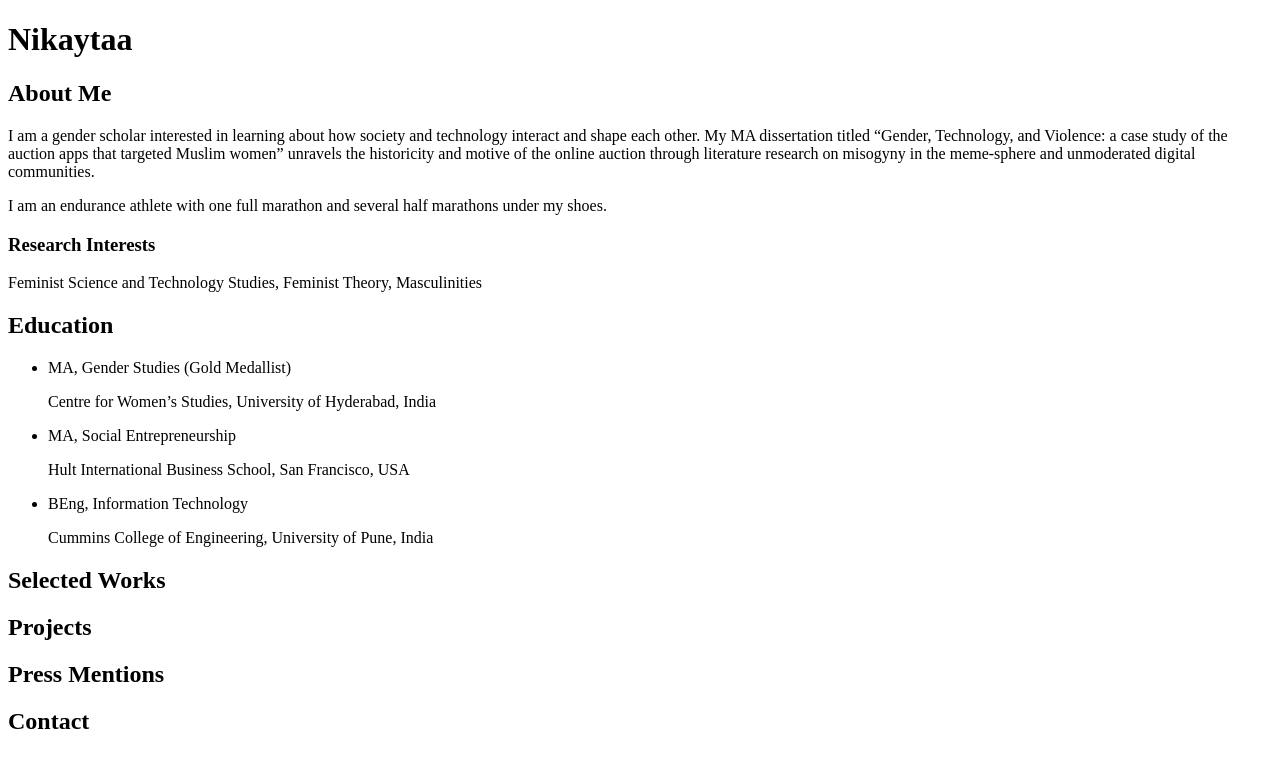
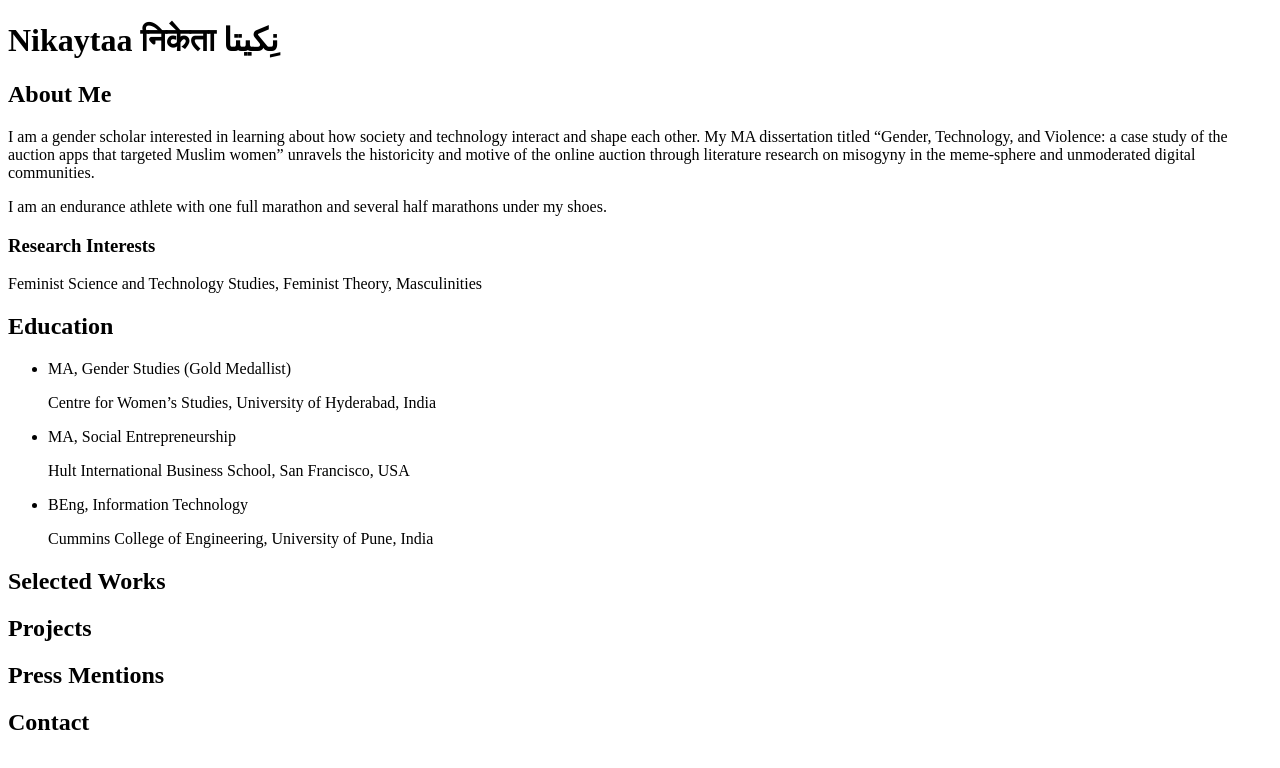
Before and after one commit to nikaytaa/nikaytaa.github.io, a plain HTML site: page index.html in a window 1280 px wide. Drawn offline with Linux system fonts and the light colour scheme.

Commit message:
Update index.html

```diff
--- a/index.html
+++ b/index.html
@@ -1,7 +1,7 @@
 <!DOCTYPE html>
 <html>
 <body>
-  <h1>Nikaytaa</h1>
+  <h1><span>Nikaytaa</span> <span>निकेता</span> <span dir="rtl">نِکیتا</span></h1>
   <h2>About Me</h2>
   <p>I am a gender scholar interested in learning about how society and technology interact and shape each other. My MA dissertation titled “Gender, Technology, and Violence: a case study of the auction apps that targeted Muslim women” unravels the historicity and motive of the online auction through literature research on misogyny in the meme-sphere and
     unmoderated digital communities.</p>
```
